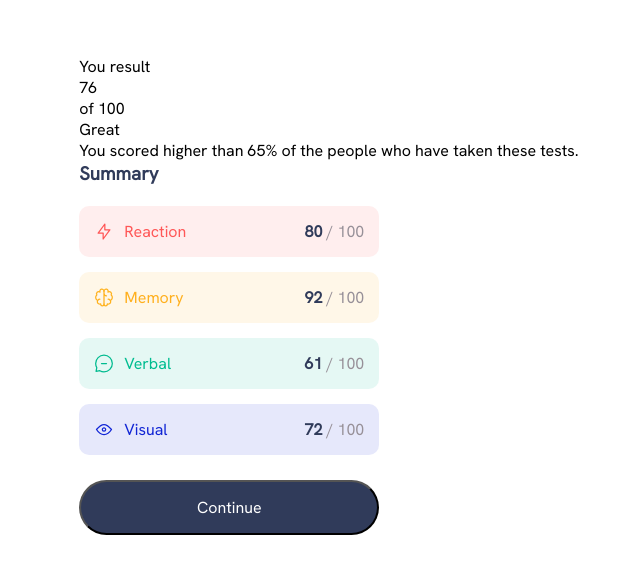
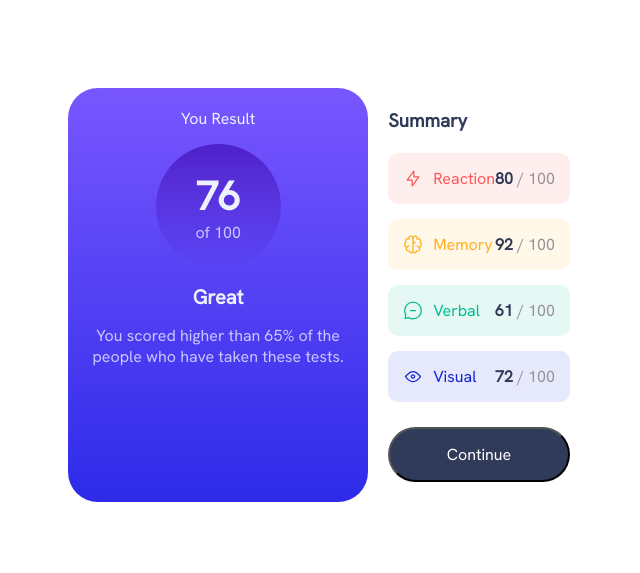
Before and after one commit to MitiaElodie/results-summary-component-main, a Vue app: page / in a window 1280 px wide. Shown: the part 105-678 px from the top of the page, without its empty margins (311-951 px from the left). Built offline with nearby package versions, Linux system fonts and the light colour scheme.

Commit message:
add style to the overview container

```diff
--- a/src/App.vue
+++ b/src/App.vue
@@ -46,10 +46,12 @@ export default {
   <div id="app" class="result__container">
     <div class="result__content">
       <div class="result__overview-container">
-        <p class="result__your-result-label">You result</p>
+        <p class="result__your-result-label">You Result</p>
         <div class="result__score-container">
-          <div class="result__global-score">76</div>
-          <div class="result__of-hundred">of 100</div>
+          <div class="result__score-circle">
+            <div class="result__global-score">76</div>
+            <div class="result__of-hundred">of 100</div>
+          </div>
         </div>
         <p class="result__comment">Great</p>
         <p class="result__description">
@@ -77,18 +79,19 @@ $light-red: hsl(0, 100%, 67%);
 $orange-yellow: hsl(39, 100%, 56%);
 $Green-teal: hsl(166, 100%, 37%);
 $Cobalt-blue: hsl(234, 85%, 45%);
-$Light-slate-blue: hsl(252, 100%, 67%);
-$Light-royal-blue: hsl(241, 81%, 54%);
-$Violet-blue: hsla(256, 72%, 46%, 1);
-$Persian-blue: hsla(241, 72%, 46%, 0);
+$light-slate-blue: hsl(252, 100%, 67%);
+$light-royal-blue: hsl(241, 81%, 54%);
+$violet-blue: hsla(256, 72%, 46%, 1);
+$persian-blue: hsla(241, 72%, 46%, 0);
 $white: hsl(0, 0%, 100%);
-$Pale-blue: hsl(221, 100%, 96%);
-$Light-lavender: hsl(241, 100%, 89%);
+$pale-blue: hsl(221, 100%, 96%);
+$light-lavender: hsl(241, 100%, 89%);
 $dark-gray-blue: hsl(224, 30%, 27%);
 
 * {
   padding: 0;
   margin: 0;
+  box-sizing: border-box;
   font-family: 'Hanken Grotesk', sans-serif;
 }
 .result {
@@ -98,6 +101,12 @@ $dark-gray-blue: hsl(224, 30%, 27%);
     display: flex;
     align-items: center;
     justify-content: center;
+  }
+
+  &__content {
+    display: flex;
+    flex-direction: column;
+    margin: 10px;
   }
 
   &__summary-label {
@@ -123,7 +132,66 @@ $dark-gray-blue: hsl(224, 30%, 27%);
   }
 
   &__summary-container {
+    padding: 20px;
+  }
+
+  &__summary-container,
+  &__overview-container {
     max-width: 300px;
+  }
+
+  &__overview-container {
+    display: flex;
+    flex-direction: column;
+    gap: 15px;
+    text-align: center;
+
+    background: linear-gradient($light-slate-blue, $light-royal-blue);
+    color: $pale-blue;
+
+    padding: 20px;
+    border-radius: 30px;
+  }
+
+  &__score-container {
+    display: flex;
+    align-items: center;
+    justify-content: center;
+  }
+
+  &__score-circle {
+    display: flex;
+    align-items: center;
+    justify-content: center;
+    flex-direction: column;
+    width: 125px;
+    height: 125px;
+    border-radius: 100%;
+
+    background: linear-gradient($violet-blue, $persian-blue);
+  }
+
+  &__global-score {
+    font-size: 2.5em;
+    font-weight: 700;
+  }
+
+  &__of-hundred,
+  &__description {
+    color: $light-lavender;
+  }
+
+  &__comment {
+    font-weight: 600;
+    font-size: 1.25em;
+  }
+}
+
+@media screen and (min-width: 600px) {
+  .result {
+    &__content {
+      flex-direction: row;
+    }
   }
 }
 </style>
```
